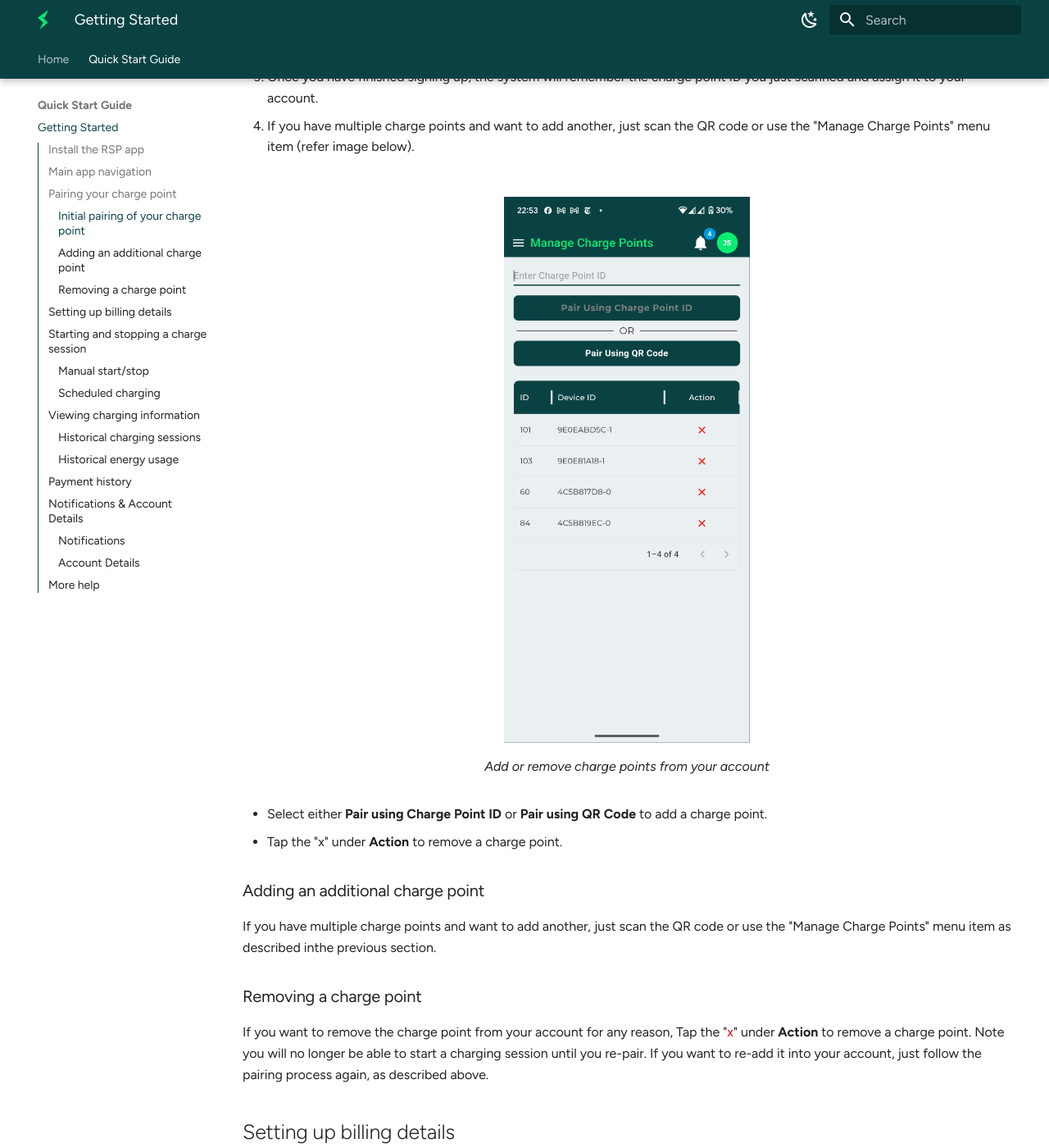
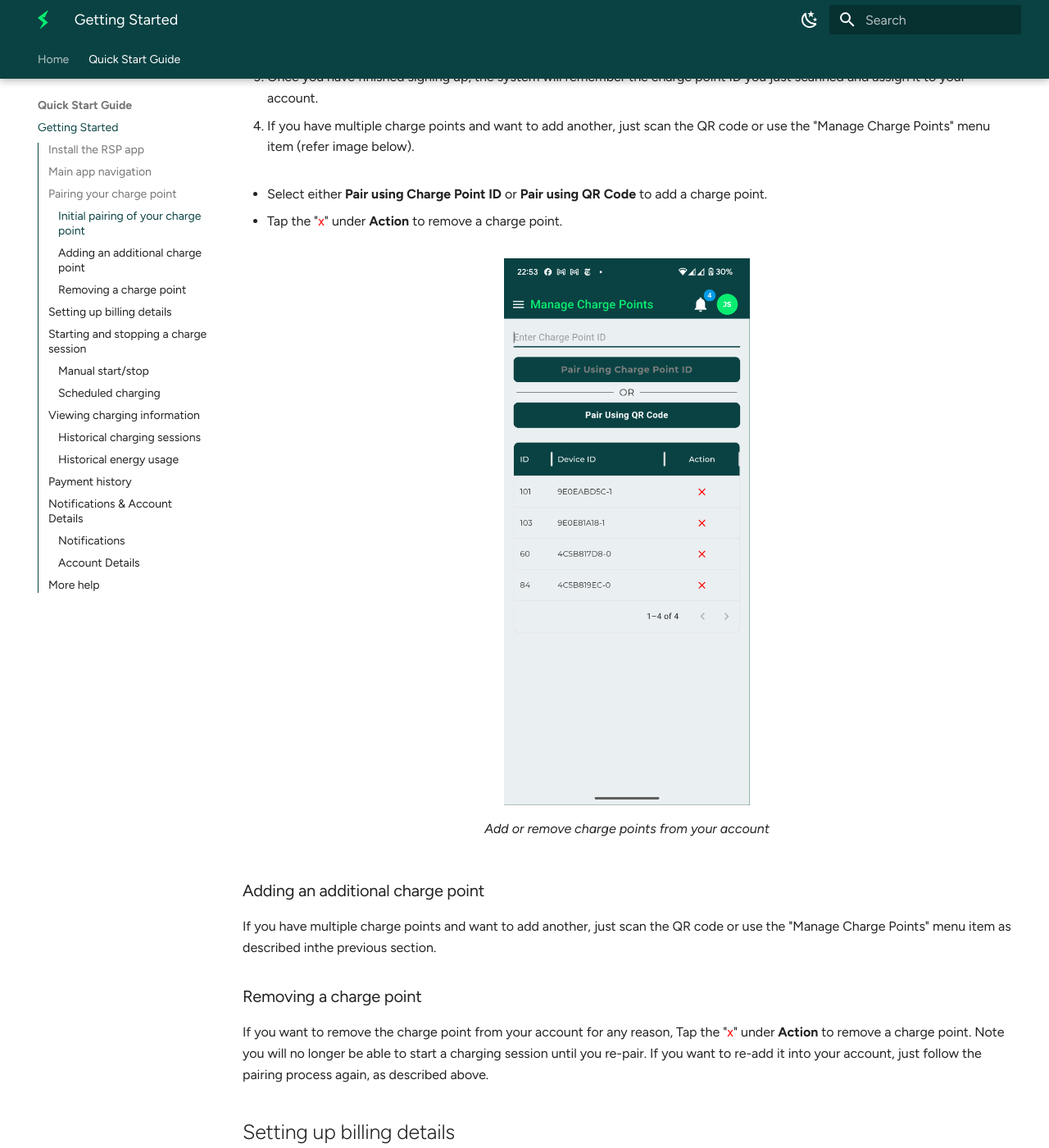
Before and after one commit to ReadySteadyPlug/support, an MkDocs documentation site: the page built from docs/quick_start_guide/index.md, in a window 1280 px wide and 1400 px high, scrolled down 2175 px. Shown: the whole window at 82% size. Built offline with MkDocs 1.6.1 and Material for MkDocs 9.7.7, drawn with Linux system fonts in a browser that asks for light colours; some web fonts are replaced.

Commit message:
minor updates

```diff
--- a/docs/quick_start_guide/index.md
+++ b/docs/quick_start_guide/index.md
@@ -47,13 +47,15 @@ Charge point with QR code and pairing ID (1234ABCD5-1)
     2. You will be taken to the RSP sign up screen where you can create a new account using your email address or an existing Google account if you prefer.
     3. Once you have finished signing up, tap the "Manage Charge Points" menu item and enter the charge point ID (refer image below). In the example above, the charge point ID is **(1234ABCD5-1)**.
 
+* Select either **Pair using Charge Point ID** or **Pair using QR Code** to add a charge point.
+* Tap the "<span style="color: red;">x</span>" under **Action** to remove a charge point.
+
 ![managing_charge_points](assets/manage_charge_point.png){width="300"}
 /// caption
 Add or remove charge points from your account
 ///
 
-* Select either **Pair using Charge Point ID** or **Pair using QR Code** to add a charge point.
-* Tap the "x" under **Action** to remove a charge point.
+
 
 ### Adding an additional charge point
 If you have multiple charge points and want to add another, just scan the QR code or use the "Manage Charge Points" menu item as described inthe previous section.
```
